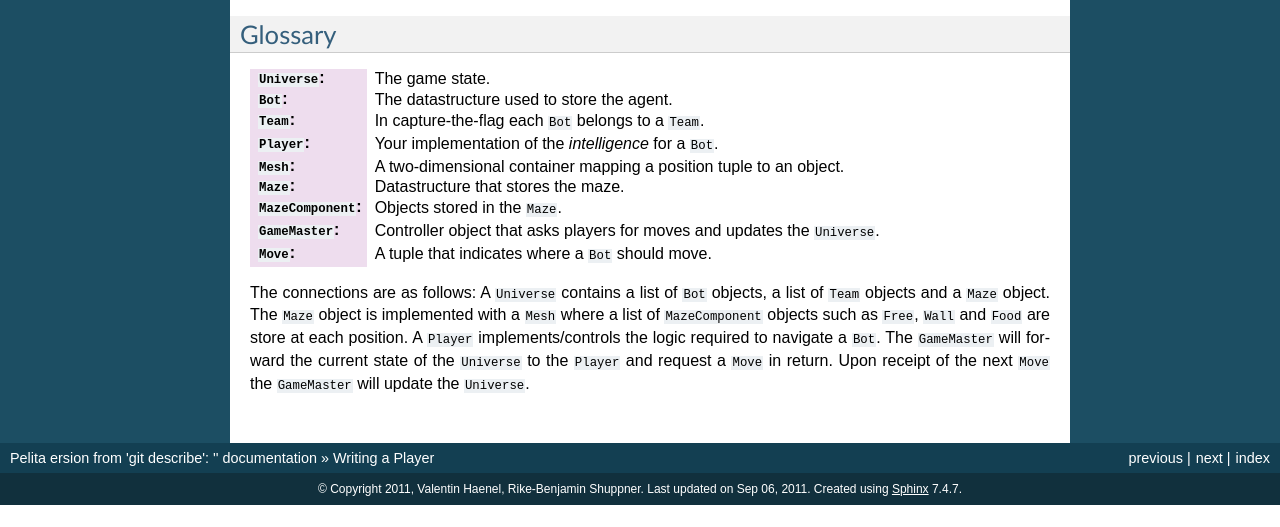
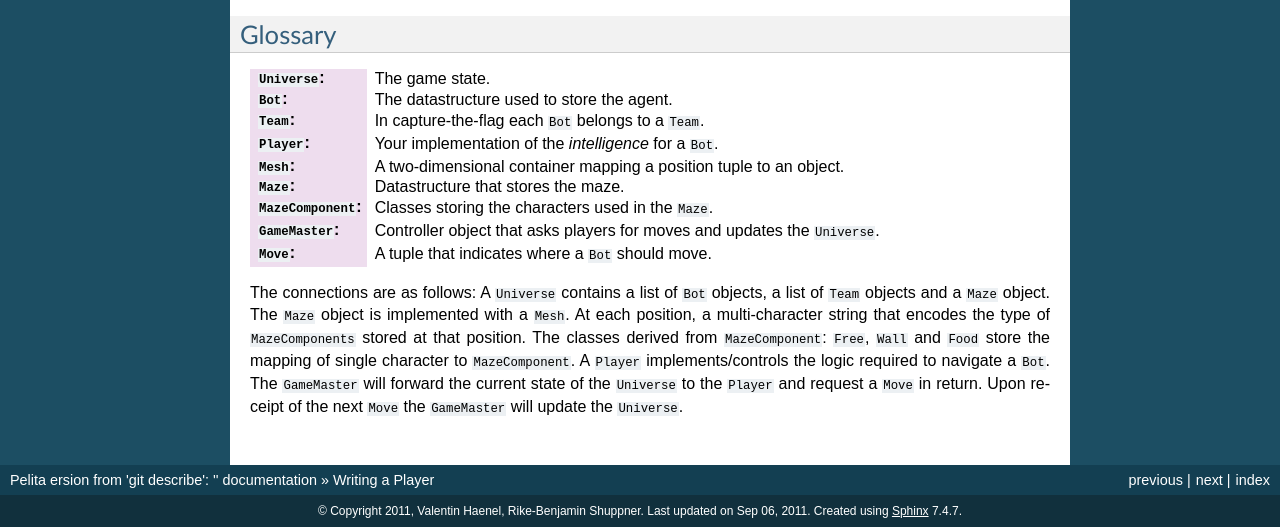
Before and after one commit to ASPP/pelita, a Sphinx documentation site: the page built from doc/source/writing_player.rst, in a window 1280 px wide and 900 px high, scrolled down 3962 px, cut to the strip 373-900 px from the top of the window. Built offline with Sphinx 7.4.7, drawn with Linux system fonts in a browser that asks for light colours; the version number could not be read and is left out; before the commit the page ends 4840 px from its top, so only the background shows below that.

Commit message:
DOC/RF: update the Glossary to reflect the current state

```diff
--- a/doc/source/writing_player.rst
+++ b/doc/source/writing_player.rst
@@ -200,7 +200,7 @@ Glossary
     Datastructure that stores the maze.
 
 :``MazeComponent``:
-    Objects stored in the ``Maze``.
+    Classes storing the characters used in the ``Maze``.
 
 :``GameMaster``:
     Controller object that asks players for moves and updates the ``Universe``.
@@ -210,8 +210,10 @@ Glossary
 
 The connections are as follows: A ``Universe`` contains a list of ``Bot``
 objects, a list of ``Team`` objects and a ``Maze`` object. The ``Maze`` object
-is implemented with a ``Mesh`` where a list of ``MazeComponent`` objects such as
-``Free``, ``Wall`` and ``Food`` are store at each position.  A ``Player``
+is implemented with a ``Mesh``. At each position, a multi-character string that
+encodes the type of ``MazeComponents`` stored at that position. The classes
+derived from ``MazeComponent``: ``Free``, ``Wall`` and ``Food`` store the
+mapping of single character to ``MazeComponent``.  A ``Player``
 implements/controls the logic required to navigate a ``Bot``. The ``GameMaster``
 will forward the current state of the ``Universe`` to the ``Player`` and request
 a ``Move`` in return. Upon receipt of the next ``Move`` the ``GameMaster`` will
```
